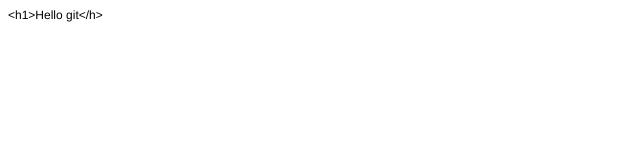
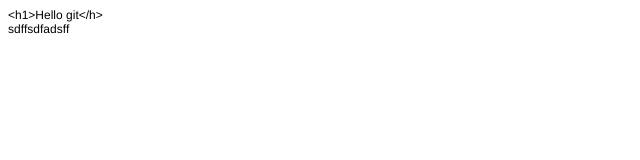
Before and after one commit to Ivan-Igolnikov/first-project, a plain HTML site: page index.html in a window 1280 px wide. Shown: the full height of the page, 0-640 px from the left. Drawn offline with Linux system fonts and the light colour scheme.

Commit message:
Почти_всё

```diff
--- a/index.html
+++ b/index.html
@@ -7,10 +7,12 @@
   <meta name="Generator" content="Cocoa HTML Writer">
   <meta name="CocoaVersion" content="2113.3">
   <style type="text/css">
-    p.p1 {margin: 0.0px 0.0px 0.0px 0.0px; font: 12.0px Helvetica}
+    p.p1 {margin: 0.0px 0.0px 0.0px 0.0px; font: 12.0px Helvetica; color: #000000; -webkit-text-stroke: #000000}
+    span.s1 {font-kerning: none}
   </style>
 </head>
 <body>
-<p class="p1">&lt;h1&gt;Hello git&lt;/h&gt;</p>
+<p class="p1"><span class="s1">&lt;h1&gt;Hello git&lt;/h&gt;</span></p>
+<p class="p1"><span class="s1">sdffsdfadsff</span></p>
 </body>
 </html>
```
